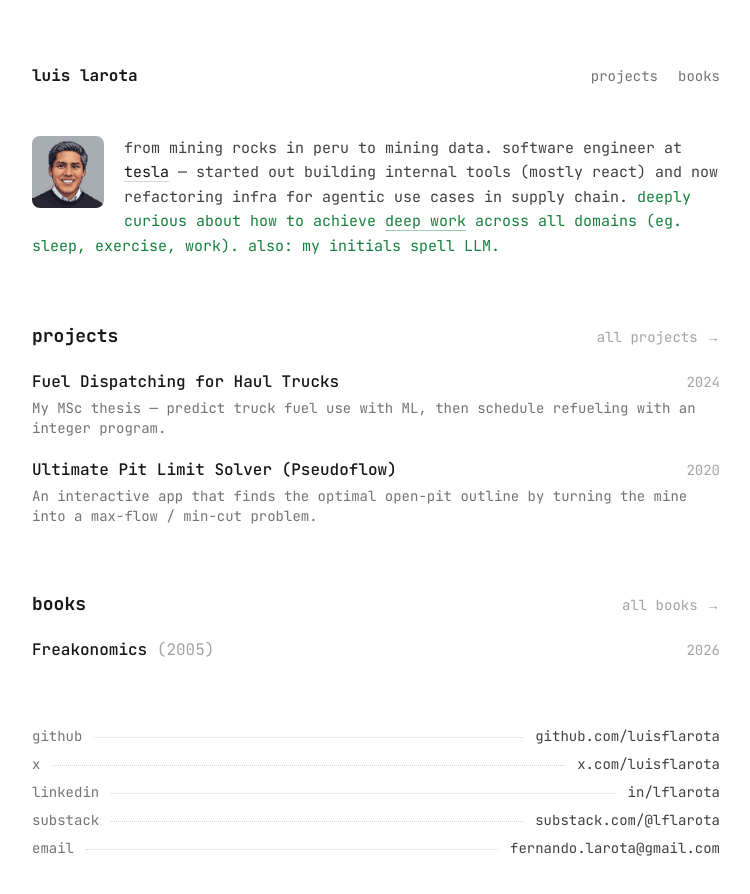
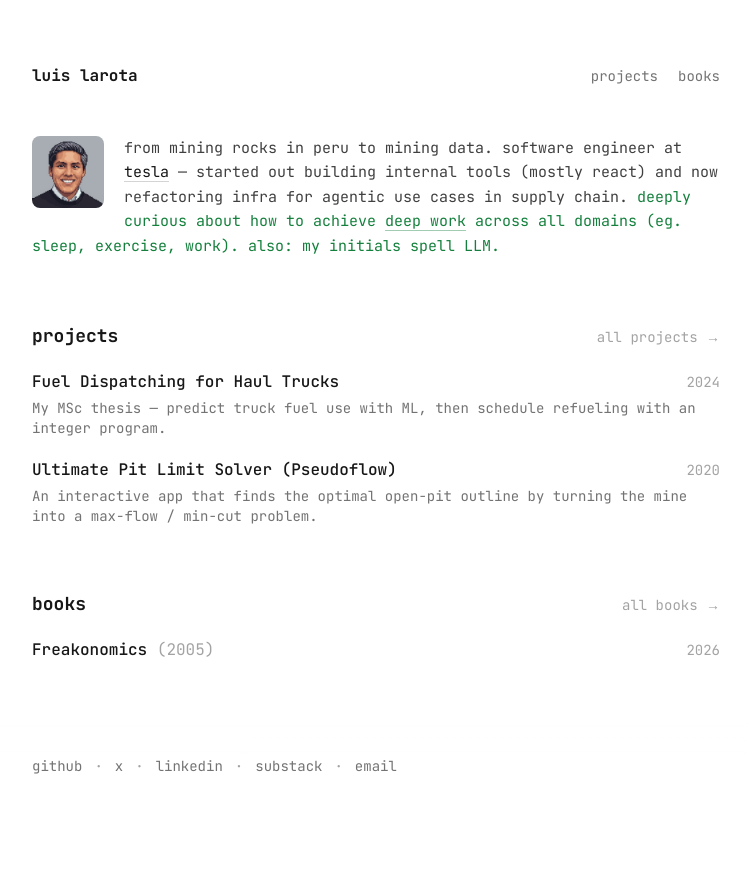
Before and after one commit to luisflarota/luisflarota.github.io, a Next.js app: page / in a window 1280 px wide. Shown: the top 894 px of the page, without its empty margins (264-1014 px from the left). After the commit the page ends 800 px from the top, so only its background shows below. Built offline with nearby package versions, Linux system fonts and the light colour scheme.

Commit message:
pin social links footer to viewport bottom

```diff
--- a/app/layout.tsx
+++ b/app/layout.tsx
@@ -38,12 +38,12 @@ export default function RootLayout({
 }) {
   return (
     <html lang="en" className={mono.variable}>
-      <body className="min-h-screen overflow-x-hidden font-mono">
-        <div className="layout py-10 sm:py-16">
+      <body className="overflow-x-hidden font-mono">
+        <div className="layout pb-28 pt-10 sm:pt-16">
           <SiteHeader />
           <main>{children}</main>
-          <SiteFooter />
         </div>
+        <SiteFooter />
       </body>
     </html>
   )
--- a/components/site-footer.tsx
+++ b/components/site-footer.tsx
@@ -1,28 +1,34 @@
 const links = [
-  { label: "github", href: "https://github.com/luisflarota", display: "github.com/luisflarota" },
-  { label: "x", href: "https://x.com/luisflarota", display: "x.com/luisflarota" },
-  { label: "linkedin", href: "https://www.linkedin.com/in/lflarota/", display: "in/lflarota" },
-  { label: "substack", href: "https://substack.com/@lflarota", display: "substack.com/@lflarota" },
-  { label: "email", href: "mailto:fernando.larota@gmail.com", display: "fernando.larota@gmail.com" },
+  { label: "github", href: "https://github.com/luisflarota" },
+  { label: "x", href: "https://x.com/luisflarota" },
+  { label: "linkedin", href: "https://www.linkedin.com/in/lflarota/" },
+  { label: "substack", href: "https://substack.com/@lflarota" },
+  { label: "email", href: "mailto:fernando.larota@gmail.com" },
 ]
 
+// Pinned to the viewport bottom so the links stay visible while scrolling. The
+// gradient lets page content fade out under the row instead of hitting a hard
+// bar; pointer-events are re-enabled only on the links themselves.
 export function SiteFooter() {
   return (
-    <footer className="mt-16 space-y-2 text-sm text-neutral-500">
-      {links.map((l) => (
-        <div key={l.label} className="flex items-baseline gap-3">
-          <span className="shrink-0">{l.label}</span>
-          <span className="dotted-rule -translate-y-[3px] flex-1" />
+    <footer className="pointer-events-none fixed inset-x-0 bottom-0 z-40 bg-gradient-to-t from-white via-white to-transparent">
+      <div className="layout">
+        <div className="pointer-events-auto flex flex-wrap items-center gap-x-3 gap-y-1 pb-6 pt-10 text-sm text-neutral-400">
+          {links.map((l, i) => (
+            <span key={l.label} className="flex items-center gap-x-3">
+              {i > 0 ? <span aria-hidden>·</span> : null}
               <a
                 href={l.href}
                 target="_blank"
                 rel="noopener noreferrer"
-            className="min-w-0 truncate text-neutral-700 no-underline hover:text-accent-dark"
+                className="text-neutral-500 no-underline transition-colors hover:text-accent-dark"
               >
-            {l.display}
+                {l.label}
               </a>
+            </span>
+          ))}
         </div>
-      ))}
+      </div>
     </footer>
   )
 }
```
Lines whose indentation alone changed are shown as unchanged.
